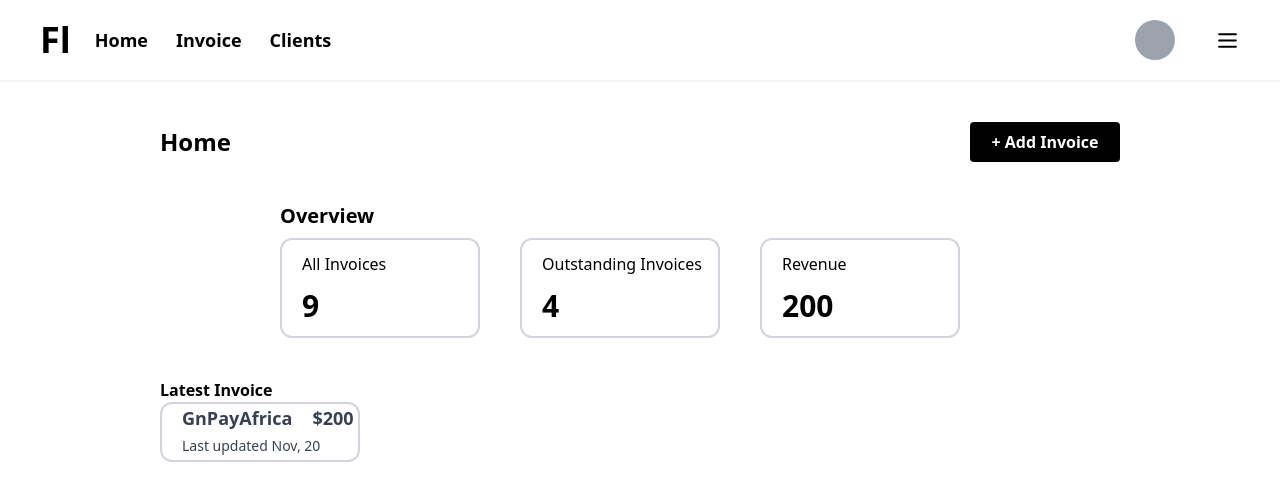
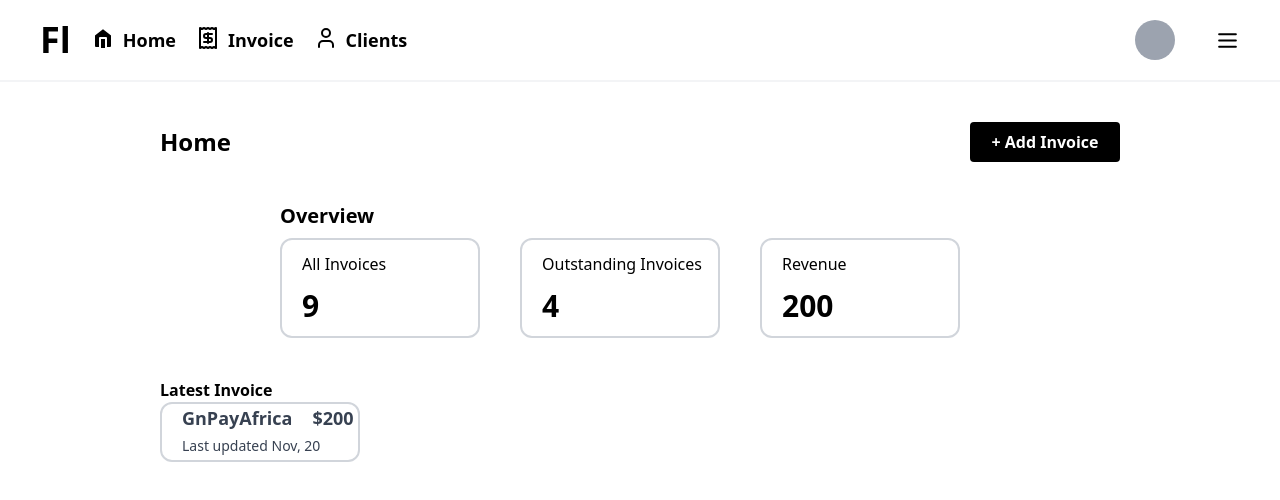
Before and after one commit to Akeemkabiru/invoice-tracker, a React (Vite) app: page / in a window 1280 px wide. Shown: the top 500 px of the page. Built offline with nearby package versions, Linux system fonts and the light colour scheme; no server answers.

Commit message:
responsive

```diff
--- a/package.json
+++ b/package.json
@@ -15,6 +15,7 @@
     "lucide-react": "^0.292.0",
     "react": "^18.2.0",
     "react-dom": "^18.2.0",
+    "react-icon": "^1.0.0",
     "react-router-dom": "^6.20.0"
   },
   "devDependencies": {
--- a/src/Components/Navigation.tsx
+++ b/src/Components/Navigation.tsx
@@ -1,4 +1,4 @@
-import { Menu, X } from "lucide-react";
+import { Home, Menu, Receipt, User, X } from "lucide-react";
 import { useState } from "react";
 import { NavLink } from "react-router-dom";
 
@@ -28,24 +28,28 @@ export default function Navigation() {
             size={`${30}px`}
             onClick={() => setOpen(false)}
           />{" "}
-          <NavLink
-            to="/"
-            className="hover: p-1 hover:bg-gray-300 hover:rounded-md"
-          >
-            Home
-          </NavLink>{" "}
+          <div className="flex gap-2">
+            <Home color="white" fill="fill" />
+            <NavLink to="/">Home</NavLink>{" "}
+          </div>
+          <div className="flex gap-2">
+            <Receipt />
             <NavLink
               to="/invoice"
-            className="hover: p-1 hover:bg-gray-300 hover:rounded-md"
+              className="hover:p-1  hover:bg-gray-300 hover:rounded-md  hover:text-black"
             >
               Invoice
             </NavLink>
+          </div>
+          <div className="flex gap-2">
+            <User />
             <NavLink
               to="/clients"
-            className="hover: p-1 hover:bg-gray-300 hover:rounded-md"
+              className="hover:p-1   hover:bg-gray-300 hover:rounded-md  hover:text-black"
             >
               Clients
             </NavLink>
+          </div>
         </div>
       </div>
       <div className="flex items-center sm:gap-10  gap-5 flex-row-reverse">
```
Also changed, not shown: 1 other file (tests, documents, lock files or other folders). Lines whose indentation alone changed are shown as unchanged.
